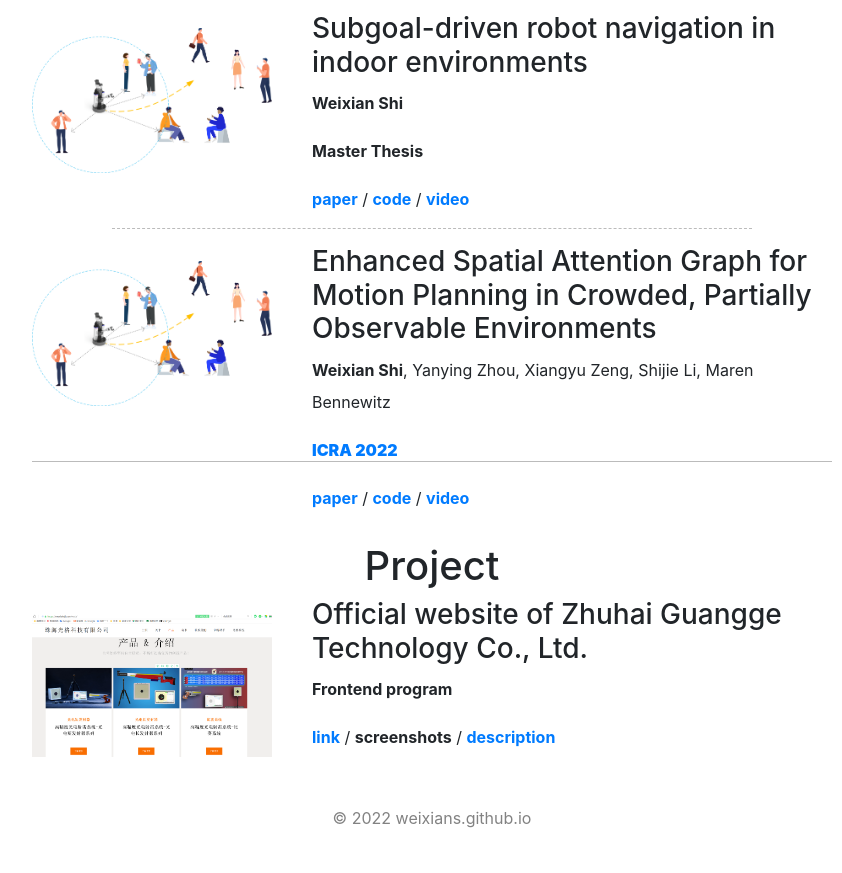
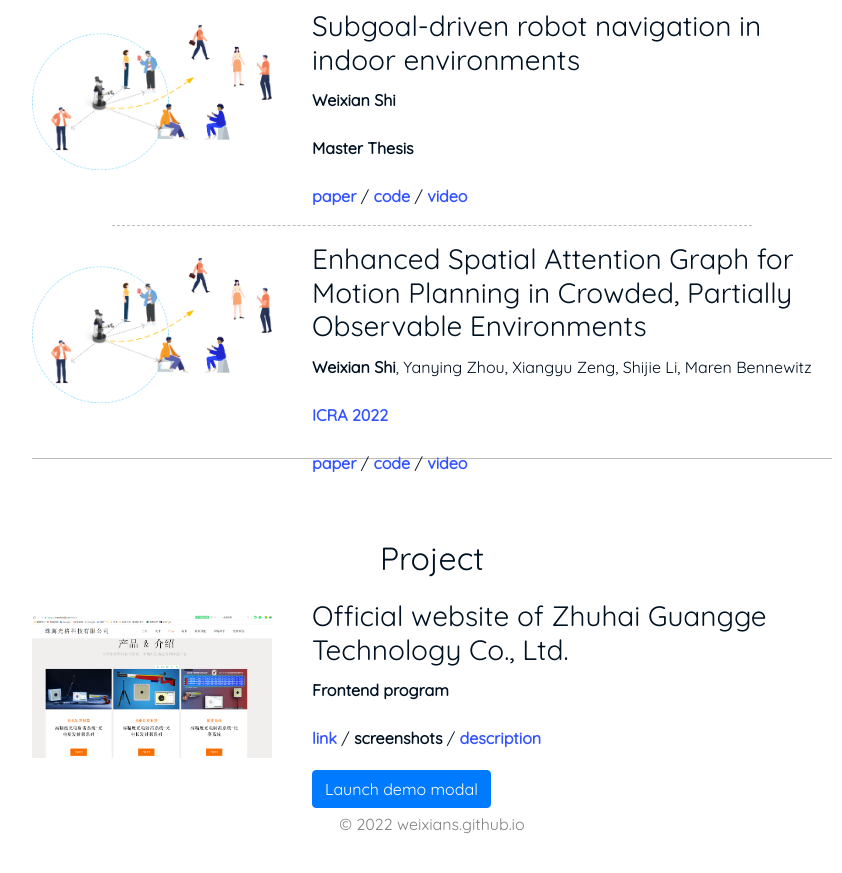
Before and after one commit to weixians/weixians.github.io, a Jekyll site: the page built from about_me.html, in a window 1280 px wide and 900 px high, scrolled down 1133 px. Shown: the top 873 px of the window, without its empty margins (208-1050 px from the left). Built offline with Jekyll 4.4.1, drawn with Linux system fonts in a browser that asks for light colours.

Commit message:
change content

```diff
--- a/_layouts/default.html
+++ b/_layouts/default.html
@@ -1,13 +1,15 @@
 <!DOCTYPE html>
 <html lang="en">
 <head>
-{% include meta_tags/base.html %}
-{% include externals/styling.html %}
+    <link rel="stylesheet" href="https://cdn.jsdelivr.net/npm/bootstrap@4.6.1/dist/css/bootstrap.min.css">
+    <script src="https://cdnjs.cloudflare.com/ajax/libs/twitter-bootstrap/2.3.2/js/bootstrap.min.js"></script>
+    {% include meta_tags/base.html %}
+    {% include externals/styling.html %}
 </head>
 <body>
 <div class="wrapper">
-{% include header.html %}
-{{ content }}
+    {% include header.html %}
+    {{ content }}
 </div>
 {% include externals/scripting.html %}
 
--- a/about_me.html
+++ b/about_me.html
@@ -4,9 +4,6 @@ title: About me
 subtitle:
 ---
 <head>
-    <link rel="stylesheet" href="https://cdn.jsdelivr.net/npm/bootstrap@4.6.1/dist/css/bootstrap.min.css">
-    <script src="https://cdnjs.cloudflare.com/ajax/libs/twitter-bootstrap/2.3.2/js/bootstrap.min.js"></script>
-
     <style>
         hr.dashed {
             border-top: 1px dashed #bbb;
@@ -132,6 +129,9 @@ subtitle:
                 <span><a data-bs-toggle="modal" data-bs-target="#exampleModal">screenshots</a></span> /
                 <span><a href="https://www.hrl.uni-bonn.de/publications/shi22icra.mp4" target="_blank">description</a></span>
             </p>
+            <button type="button" class="btn btn-primary" data-bs-toggle="modal" data-bs-target="#exampleModal">
+                Launch demo modal
+            </button>
         </div>
     </div>
 
```
